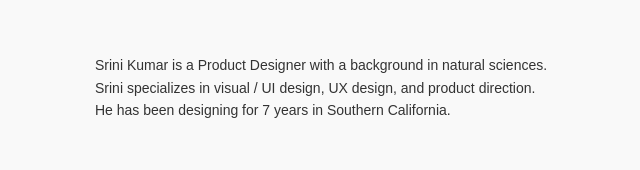
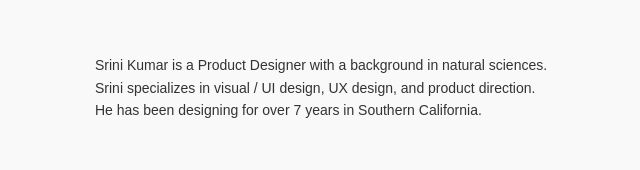
Before and after one commit to sk-srinikumar/site, a Gatsby site: page / in a window 1280 px wide. Shown: the part 459-629 px from the top of the page, 301-941 px from the left. Built offline with nearby package versions, Linux system fonts and the light colour scheme; Gatsby itself is replaced by a stand-in of ours; a web font is replaced by a local one.

Commit message:
Update index.mdx

```diff
--- a/src/pages/index.mdx
+++ b/src/pages/index.mdx
@@ -13,7 +13,7 @@ import portrait from "../images/portrait.webp"
 <div style={{fontWeight: '400', marginTop: '25px'}}>
   Srini Kumar is a Product Designer with a background in natural sciences. <br  />
   Srini specializes in visual / UI design, UX design, and product direction.  <br  />
-  He has been designing for <Experience /> years in Southern California.<br  />  <br  />
+  He has been designing for over <Experience /> years in Southern California.<br  />  <br  />
 
   <Link to="/about/">About -></Link>
 
```
